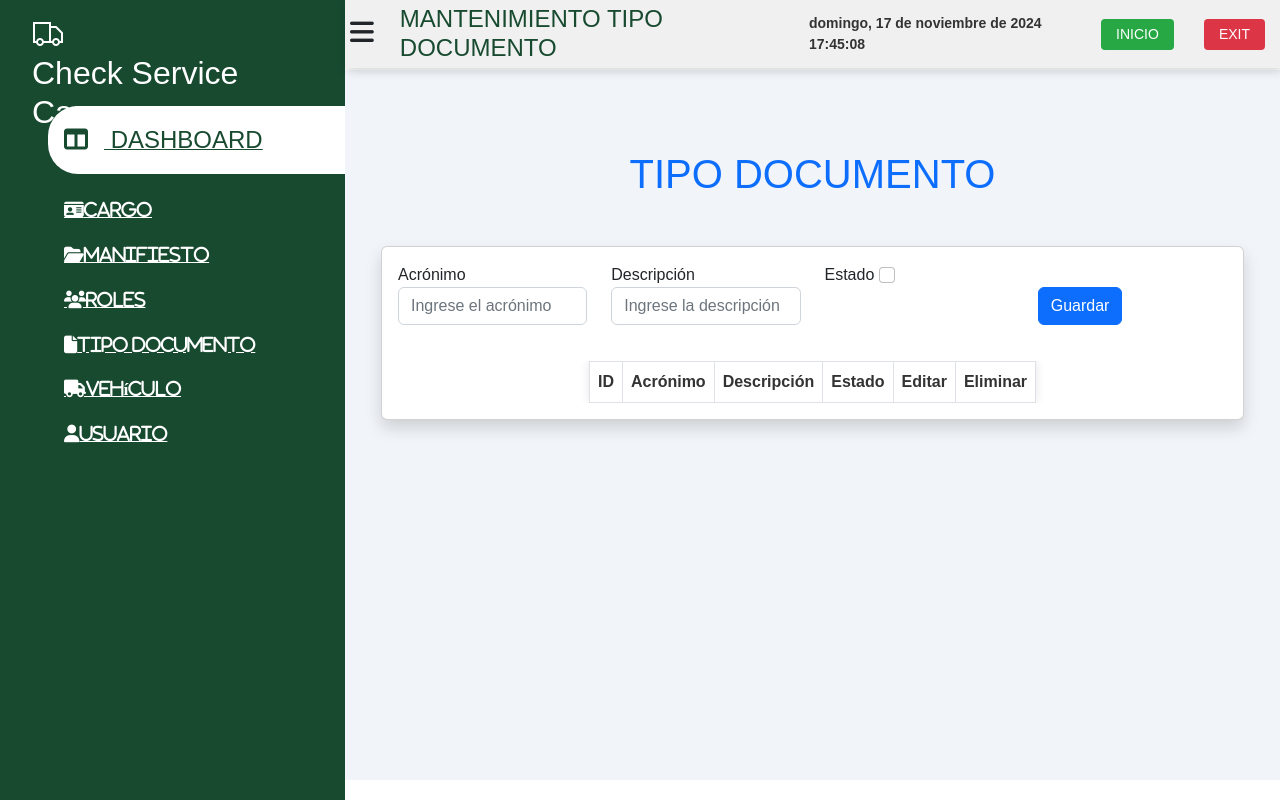
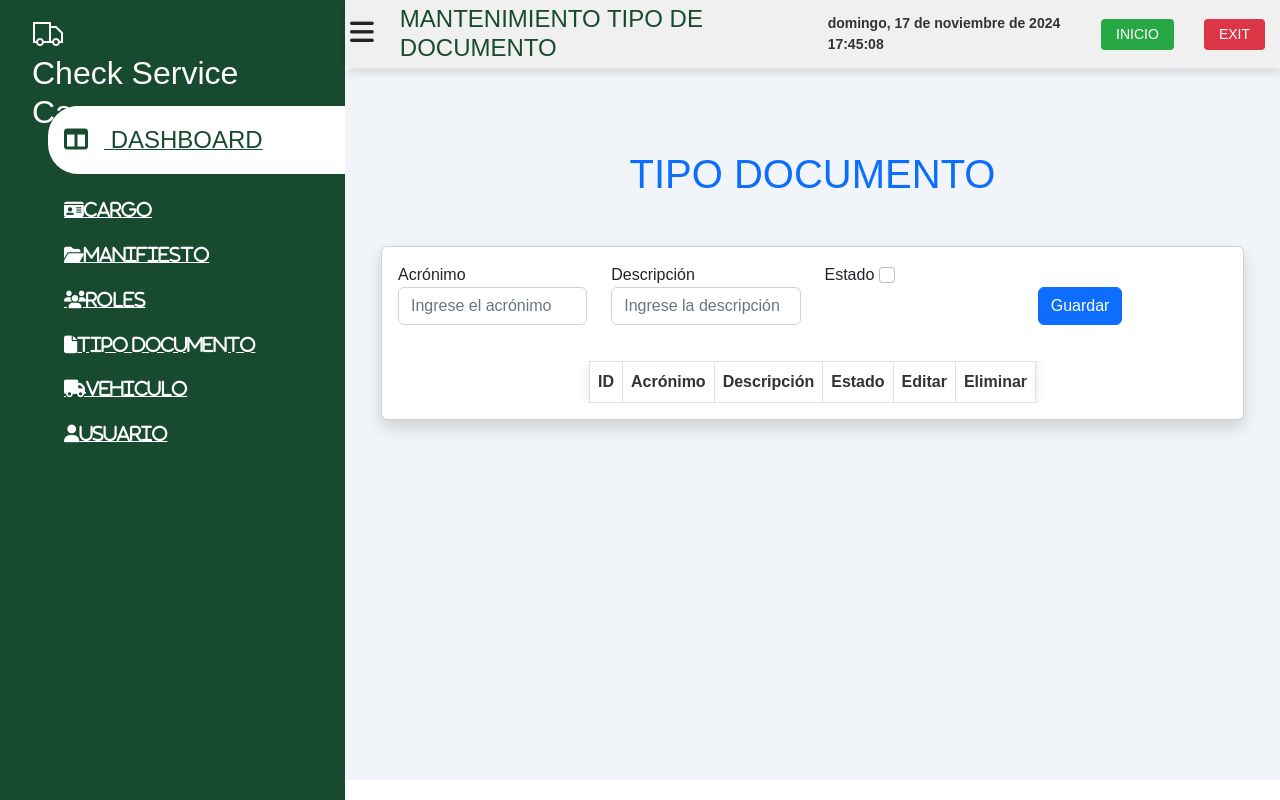
Before and after one commit to nathalyivonne/tesis, a Flask app: page /tipoDocumento in a window 1280 px wide. Run offline with Flask 3, Linux system fonts and the light colour scheme; data that the repository does not hold is empty; parts of the project's set-up code (start-up, migrations or seed data) failed here and were passed over; some libraries are stand-ins or nearby versions.

Commit message:
V4_Commit

```diff
--- a/static/css/pagina.css
+++ b/static/css/pagina.css
@@ -244,7 +244,7 @@ table th, table td {
     }
 
     .main-content header {
-        width: calc(100% -70px);
+        width: calc(100% - 70px);
         left: 70px;
     }
 }
--- a/static/html/manifiesto.html
+++ b/static/html/manifiesto.html
@@ -208,9 +208,6 @@
                             }
                         }, 1250);
 
-                        // *ESPERA POR RESPUESTA**
-                        //const formData = new FormData();
-                        //formData.append('base64Data', jpegData);
                         try {
                             const response = await fetch('/analizar', {
                                 method: 'POST',
@@ -279,10 +276,10 @@
     <div class="main-content">
         <header style="display: flex; justify-content: space-between; padding: 5px; background-color: #f0f0f0; align-items: center;">
             <div style="display: flex; align-items: center; gap: 10px;">
-                <input type="checkbox" id="nav-toggle" style="visibility: hidden;">
                 <label for="nav-toggle">
                     <span class="fa fa-bars"></span>
                 </label>
+                <input type="checkbox" id="nav-toggle" style="visibility: hidden;">
                 <h2 style="margin: 0;"> MANTENIMIENTO MANIFIESTO</h2>
             </div>
             <div class="header-buttons" style="display: flex; align-items: center; gap: 10px;">
--- a/templates/admin2.html
+++ b/templates/admin2.html
@@ -32,10 +32,10 @@
     <div class="main-content">
         <header style="display: flex; justify-content: space-between; padding: 5px; background-color: #f0f0f0; align-items: center;">
             <div style="display: flex; align-items: center; gap: 10px;">
-                <input type="checkbox" id="nav-toggle" style="visibility: hidden;">
                 <label for="nav-toggle">
                     <span class="fa fa-bars"></span>
                 </label>
+                <input type="checkbox" id="nav-toggle" style="visibility: hidden;">
                 <h2 style="margin: 0;"> PÁGINA PRINCIPAL</h2>
             </div>
 
--- a/templates/cargo.html
+++ b/templates/cargo.html
@@ -32,7 +32,7 @@
                     <li class=""><a class="fa-solid fa-folder-open" href="/static/html/manifiesto.html">Manifiesto</a></li>
                     <li class=""><a class="fa-solid fa-users" href="{{ url_for('roles')}}">Roles</a></li>
                     <li class=""><a class="fa-solid fa-file" href="{{ url_for('tipoDocumento')}}">Tipo Documento</a></li>
-                    <li class=""><a class="fa-solid fa-truck" href="{{ url_for('vehiculo')}}">Vehículo</a></li>
+                    <li class=""><a class="fa-solid fa-truck" href="{{ url_for('vehiculo')}}">Vehiculo</a></li>
                     <li class=""><a class="fa-solid fa-user" href="{{ url_for('usuario')}}">Usuario</a></li>
                 </li>
             </ul>
@@ -41,10 +41,10 @@
     <div class="main-content">
         <header style="display: flex; justify-content: space-between; padding: 5px; background-color: #f0f0f0; align-items: center;">
             <div style="display: flex; align-items: center; gap: 10px;">
-                <input type="checkbox" id="nav-toggle" style="visibility: hidden;">
                 <label for="nav-toggle">
                     <span class="fa fa-bars"></span>
                 </label>
+                <input type="checkbox" id="nav-toggle" style="visibility: hidden;">
                 <h2 style="margin: 0;"> MANTENIMIENTO CARGO</h2>
             </div>
             <div class="header-buttons" style="display: flex; align-items: center; gap: 10px;">
--- a/templates/index2.html
+++ b/templates/index2.html
@@ -86,7 +86,7 @@
                 <li class=""><a class="fa-solid fa-folder-open" href="/static/html/manifiesto.html">Manifiesto</a></li>
                 <li class=""><a class="fa-solid fa-users" href="{{ url_for('roles')}}">Roles</a></li>
                 <li class=""><a class="fa-solid fa-file" href="{{ url_for('tipoDocumento')}}">Tipo Documento</a></li>
-                <li class=""><a class="fa-solid fa-truck" href="{{ url_for('vehiculo')}}">Vehículo</a></li>
+                <li class=""><a class="fa-solid fa-truck" href="{{ url_for('vehiculo')}}">Vehiculo</a></li>
                 <li class=""><a class="fa-solid fa-user" href="{{ url_for('usuario')}}">Usuario</a></li>
             </ul>
         </div>
--- a/templates/roles.html
+++ b/templates/roles.html
@@ -33,7 +33,7 @@
                 <li class=""><a class="fa-solid fa-folder-open" href="/static/html/manifiesto.html">Manifiesto</a></li>
                 <li class=""><a class="fa-solid fa-users" href="{{ url_for('roles')}}">Roles</a></li>
                 <li class=""><a class="fa-solid fa-file" href="{{ url_for('tipoDocumento')}}">Tipo Documento</a></li>
-                <li class=""><a class="fa-solid fa-truck" href="{{ url_for('vehiculo')}}">Vehículo</a></li>
+                <li class=""><a class="fa-solid fa-truck" href="{{ url_for('vehiculo')}}">Vehiculo</a></li>
                 <li class=""><a class="fa-solid fa-user" href="{{ url_for('usuario')}}">Usuario</a></li>
                 </li>
             </ul>
@@ -44,10 +44,10 @@
             <header
                 style="display: flex; justify-content: space-between; padding: 5px; background-color: #f0f0f0; align-items: center;">
                 <div style="display: flex; align-items: center; gap: 10px;">
-                    <input type="checkbox" id="nav-toggle" style="visibility: hidden;">
                     <label for="nav-toggle">
                         <span class="fa fa-bars"></span>
                     </label>
+                    <input type="checkbox" id="nav-toggle" style="visibility: hidden;">
                     <h2 style="margin: 0;"> MANTENIMIENTO ROLES</h2>
                 </div>
                 <div class="header-buttons" style="display: flex; align-items: center; gap: 10px;">
--- a/templates/tabla.html
+++ b/templates/tabla.html
@@ -143,7 +143,7 @@
                     <li class=""><a class="fa-solid fa-users" href="{{ url_for('roles')}}">Roles</a></li>
                     <li class=""><a class="fa-solid fa-file" href="{{ url_for('tipoDocumento')}}">Tipo Documento</a>
                     </li>
-                    <li class=""><a class="fa-solid fa-truck" href="{{ url_for('vehiculo')}}">Vehículo</a></li>
+                    <li class=""><a class="fa-solid fa-truck" href="{{ url_for('vehiculo')}}">Vehiculo</a></li>
                     <li class=""><a class="fa-solid fa-user" href="{{ url_for('usuario')}}">Usuario</a></li>
                 </ul>
             </div>
@@ -152,10 +152,10 @@
             <header
                 style="display: flex; justify-content: space-between; padding: 5px; background-color: #f0f0f0; align-items: center;">
                 <div style="display: flex; align-items: center; gap: 10px;">
-                    <input type="checkbox" id="nav-toggle" style="visibility: hidden;">
                     <label for="nav-toggle">
                         <span class="fa fa-bars"></span>
                     </label>
+                    <input type="checkbox" id="nav-toggle" style="visibility: hidden;">
                     <h2 style="margin: 0;"> MANTENIMIENTO MANIFIESTO</h2>
                 </div>
                 <div class="header-buttons" style="display: flex; align-items: center; gap: 10px;">
--- a/templates/tipoDocumento.html
+++ b/templates/tipoDocumento.html
@@ -31,7 +31,7 @@
                     <li class=""><a class="fa-solid fa-folder-open" href="/static/html/manifiesto.html">Manifiesto</a></li>
                     <li class=""><a class="fa-solid fa-users" href="{{ url_for('roles')}}">Roles</a></li>
                     <li class=""><a class="fa-solid fa-file" href="{{ url_for('tipoDocumento')}}">Tipo Documento</a></li>
-                    <li class=""><a class="fa-solid fa-truck" href="{{ url_for('vehiculo')}}">Vehículo</a></li>
+                    <li class=""><a class="fa-solid fa-truck" href="{{ url_for('vehiculo')}}">Vehiculo</a></li>
                     <li class=""><a class="fa-solid fa-user" href="{{ url_for('usuario')}}">Usuario</a></li>
                 </li>
             </ul>
@@ -40,12 +40,13 @@
     <div class="main-content">
         <header style="display: flex; justify-content: space-between; padding: 5px; background-color: #f0f0f0; align-items: center;">
             <div style="display: flex; align-items: center; gap: 10px;">
-                <input type="checkbox" id="nav-toggle" style="visibility: hidden;">
                 <label for="nav-toggle">
                     <span class="fa fa-bars"></span>
                 </label>
-                <h2 style="margin: 0;"> MANTENIMIENTO TIPO DOCUMENTO</h2>
+                <input type="checkbox" id="nav-toggle" style="visibility: hidden;">
+                <h2 style="margin: 0;"> MANTENIMIENTO TIPO DE DOCUMENTO</h2>
             </div>
+
             <div class="header-buttons" style="display: flex; align-items: center; gap: 10px;">
                 <div id="fecha-hora-sistema" style="font-size: 14px; color: #333;"></div>
                 <a href="/admin" class="btn-exit btn-inicio">INICIO</a>
--- a/templates/usuario.html
+++ b/templates/usuario.html
@@ -33,7 +33,7 @@
                 <li class=""><a class="fa-solid fa-folder-open" href="/static/html/manifiesto.html">Manifiesto</a></li>
                 <li class=""><a class="fa-solid fa-users" href="{{ url_for('roles')}}">Roles</a></li>
                 <li class=""><a class="fa-solid fa-file" href="{{ url_for('tipoDocumento')}}">Tipo Documento</a></li>
-                <li class=""><a class="fa-solid fa-truck" href="{{ url_for('vehiculo')}}">Vehículo</a></li>
+                <li class=""><a class="fa-solid fa-truck" href="{{ url_for('vehiculo')}}">Vehiculo</a></li>
                 <li class=""><a class="fa-solid fa-user" href="{{ url_for('usuario')}}">Usuario</a></li>
                 </li>
             </ul>
@@ -43,12 +43,13 @@
         <header
             style="display: flex; justify-content: space-between; padding: 5px; background-color: #f0f0f0; align-items: center;">
             <div style="display: flex; align-items: center; gap: 10px;">
-                <input type="checkbox" id="nav-toggle" style="visibility: hidden;">
                 <label for="nav-toggle">
                     <span class="fa fa-bars"></span>
                 </label>
+                <input type="checkbox" id="nav-toggle" style="visibility: hidden;">
                 <h2 style="margin: 0;"> MANTENIMIENTO USUARIO</h2>
             </div>
+
             <div class="header-buttons" style="display: flex; align-items: center; gap: 10px;">
                 <div id="fecha-hora-sistema" style="font-size: 14px; color: #333;"></div>
                 <a href="/admin" class="btn-exit btn-inicio">INICIO</a>
```
Also changed, not shown: templates/mapa.html (+4 -3 lines), templates/vehiculo.html (+4 -3 lines).
